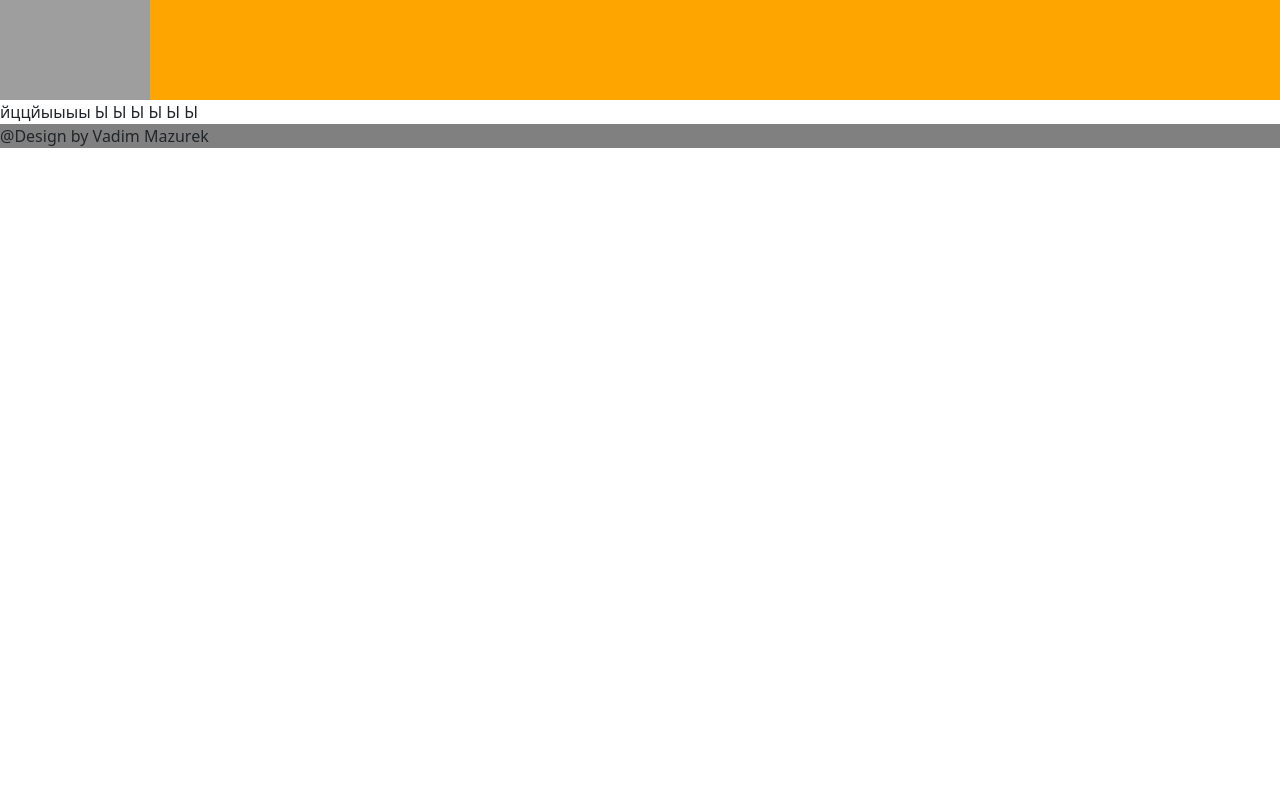
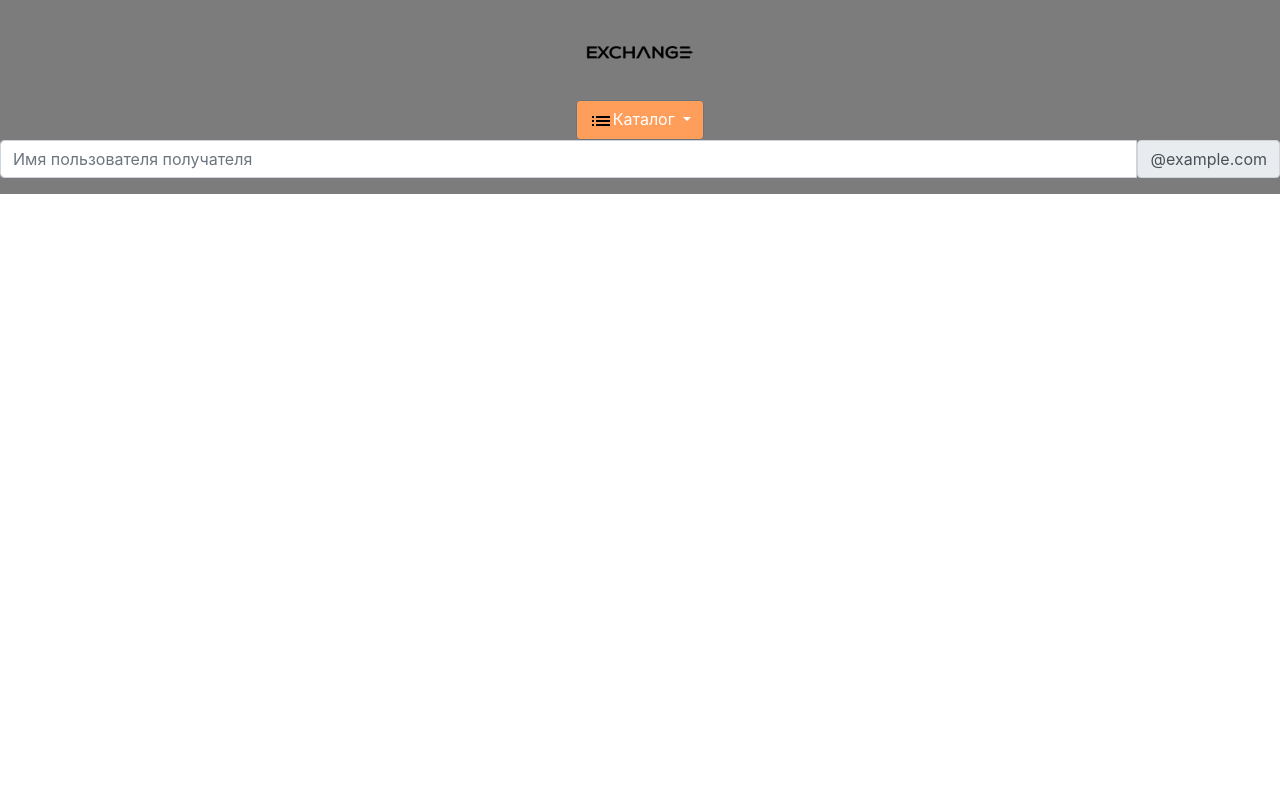
Before and after one commit to JabaXNT/YandexWEBProject, a Flask app: page / in a window 1280 px wide. Run offline with Flask 2, Linux system fonts and the light colour scheme; some libraries are stand-ins or nearby versions; grey boxes are pictures that could not be loaded.

```diff
--- a/data/products.py
+++ b/data/products.py
@@ -9,7 +9,7 @@ class Product(SqlAlchemyBase):
     id = sqlalchemy.Column(sqlalchemy.Integer,
                            primary_key=True, autoincrement=True)
     title = sqlalchemy.Column(sqlalchemy.String, nullable=True)
-    content = sqlalchemy.Column(sqlalchemy.JSON, nullable=True)
+    content = sqlalchemy.Column(sqlalchemy.String, nullable=True)
     count = sqlalchemy.Column(sqlalchemy.Integer, nullable=True)
 
     def __repr__(self):
--- a/templates/main.html
+++ b/templates/main.html
@@ -1,29 +1,34 @@
 <html>
     <head>
+
         <link href="/static/style.css" rel="stylesheet">
-        <link href="https://cdn.jsdelivr.net/npm/bootstrap@5.0.0-beta3/dist/css/bootstrap.min.css" rel="stylesheet" integrity="sha384-eOJMYsd53ii+scO/bJGFsiCZc+5NDVN2yr8+0RDqr0Ql0h+rP48ckxlpbzKgwra6" crossorigin="anonymous">
-        <script src="https://cdn.jsdelivr.net/npm/bootstrap@5.0.0-beta3/dist/js/bootstrap.bundle.min.js" integrity="sha384-JEW9xMcG8R+pH31jmWH6WWP0WintQrMb4s7ZOdauHnUtxwoG2vI5DkLtS3qm9Ekf" crossorigin="anonymous"></script>
-        <script src="https://cdn.jsdelivr.net/npm/bootstrap@5.0.0-beta3/dist/js/bootstrap.min.js" integrity="sha384-j0CNLUeiqtyaRmlzUHCPZ+Gy5fQu0dQ6eZ/xAww941Ai1SxSY+0EQqNXNE6DZiVc" crossorigin="anonymous"></script>
-        <script src="https://cdn.jsdelivr.net/npm/@popperjs/core@2.9.1/dist/umd/popper.min.js" integrity="sha384-SR1sx49pcuLnqZUnnPwx6FCym0wLsk5JZuNx2bPPENzswTNFaQU1RDvt3wT4gWFG" crossorigin="anonymous"></script>
+        <link rel="stylesheet" href="https://maxcdn.bootstrapcdn.com/bootstrap/4.3.1/css/bootstrap.min.css">
         <title>Exchange</title>
     </head>
     <body>
-    <header style="display: inline-block; background-color: orange; width: 100%"><img
-            src="../static/exchange-01_4x.png" height="100" width="150"/></header>
+    <header style="display: inline-block; background-color: #7C7C7C; width: 100%; text-align: center"><img
+            src="../static/exchange-01_4x.png" height="100" width="150"/>
+        <div>
+        <div class="dropdown" style="display: inline-block">
+          <button class="btn btn-secondary dropdown-toggle" type="button" id="dropdownMenuButton1" data-bs-toggle="dropdown" aria-expanded="false" style="background-color: #FF9D5A">
+            <img src="../static/list.png"/>Каталог
+          </button>
+          <ul class="dropdown-menu" aria-labelledby="dropdownMenuButton1">
+            <li><a class="dropdown-item">Действие</a></li>
+            <li><a class="dropdown-item">Другое действие</a></li>
+            <li><a class="dropdown-item">Что-то еще здесь</a></li>
+          </ul>
+        </div>
+        <div class="input-group mb-3">
+          <input type="text" class="form-control" placeholder="Имя пользователя получателя" aria-label="Имя пользователя получателя" aria-describedby="basic-addon2">
+          <span class="input-group-text" id="basic-addon2">@example.com</span>
+        </div>
+            </div>
+    </header>
+        <script src="https://code.jquery.com/jquery-3.3.1.slim.min.js"></script>
 
-    йццйыыыы
-
-    Ы
-    Ы
-    Ы
-    Ы
-    Ы
-
-    Ы
-
-
-
-
-    <footer>@Design by Vadim Mazurek</footer>
+    <script src="https://code.jquery.com/jquery-3.3.1.slim.min.js"></script>
+    <script src="https://cdnjs.cloudflare.com/ajax/libs/popper.js/1.14.7/umd/popper.min.js"></script>
+    <script src="https://stackpath.bootstrapcdn.com/bootstrap/4.3.1/js/bootstrap.min.js"></script>
     </body>
 </html>
```
Also changed, not shown: db/products.db, static/exchange-01_4x.png (added), static/list.png (added), static/search.png (added).
